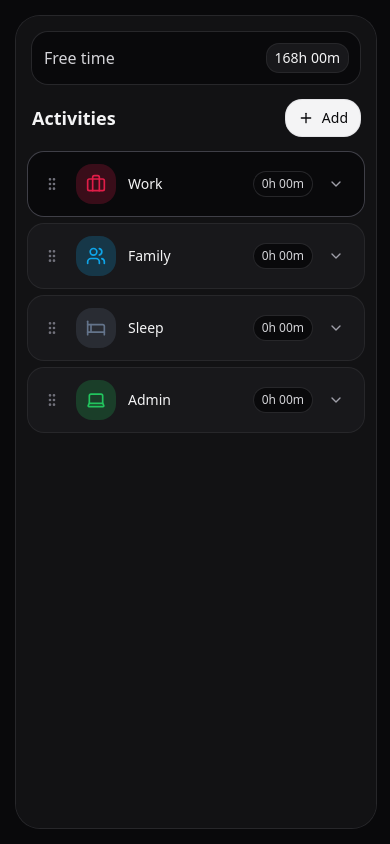
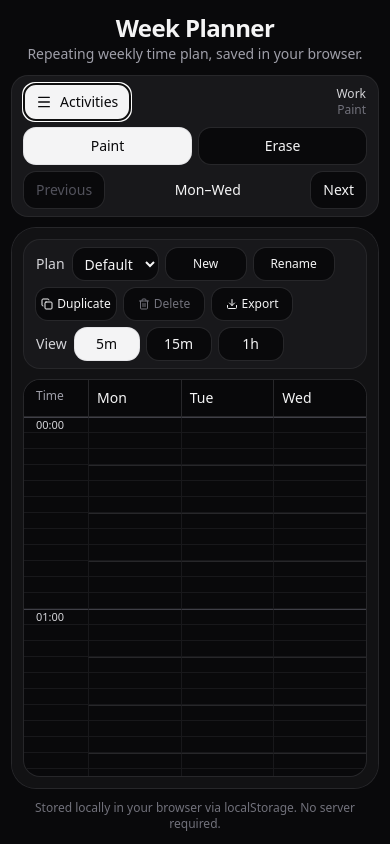
Before and after one commit to pat15312/week-planner, a React (Vite) app: page / in a window 390 px wide. Built offline with nearby package versions, Linux system fonts and the light colour scheme.

Commit message:
Add responsive three-day planner view

```diff
--- a/src/App.tsx
+++ b/src/App.tsx
@@ -28,6 +28,7 @@ import {
   ChevronUp,
   X,
   Trash2,
+  Menu,
 } from "lucide-react";
 import {
   addPlanAndSelect,
@@ -40,6 +41,8 @@ import {
   deletePlanAndSelectFallback,
   duplicatePlanAndSelect,
   makeDefaultPlan,
+  moveNarrowDayWindow,
+  narrowDayWindowIndices,
   renamePlan,
   reorderByIndex,
   summariseGroupedBlock,
@@ -75,8 +78,10 @@ import {
 // - Activity customisation (name, colour, icon)
 // - Pointer-based drag-to-reorder activities
 // - Right click ALWAYS erases
+// - Narrow screens below Tailwind xl (1280 CSS pixels) show a three-day window
 
 const DAYS = ["Mon", "Tue", "Wed", "Thu", "Fri", "Sat", "Sun"];
+const TOUCH_TAP_MOVE_THRESHOLD_PX = 10;
 
 const PRESET_COLOURS = [
   "#E11D48",
@@ -168,6 +173,10 @@ export default function App() {
   const [expandedActivityId, setExpandedActivityId] = useState<string | null>(null);
   const [pendingDeleteActivityId, setPendingDeleteActivityId] = useState<string | null>(null);
   const [pendingClearActivityId, setPendingClearActivityId] = useState<string | null>(null);
+  const [activitiesDrawerOpen, setActivitiesDrawerOpen] = useState(false);
+  const activitiesDrawerCloseButtonRef = useRef<HTMLButtonElement | null>(null);
+  const activitiesDrawerOpenButtonRef = useRef<HTMLButtonElement | null>(null);
+  const [narrowDayWindowStart, setNarrowDayWindowStart] = useState(0);
 
   // Grid view scale
   const [timeScale, setTimeScale] = useState<"5" | "15" | "60">("5");
@@ -177,6 +186,7 @@ export default function App() {
   const isMouseDownRef = useRef(false);
   const dragPaintModeRef = useRef<ToolMode>("paint");
   const lastPaintRef = useRef<{ day: number | null; row: number | null }>({ day: null, row: null });
+  const pendingTouchEditRef = useRef<{ pointerId: number; dayIndex: number; startRow: number; startX: number; startY: number; cancelled: boolean } | null>(null);
 
   // Pointer-based activity reordering
   const activityRowRefs = useRef<Map<string, HTMLDivElement>>(new Map());
@@ -251,17 +261,26 @@ export default function App() {
     return () => window.removeEventListener("mousedown", onDown);
   }, []);
 
-  // Escape closes modals
+  // Escape closes modals and the narrow activities drawer
   useEffect(() => {
-    if (!planModalOpen && !importExportOpen) return;
+    if (!planModalOpen && !importExportOpen && !activitiesDrawerOpen) return;
     const onKey = (e: KeyboardEvent) => {
       if (e.key !== "Escape") return;
       setPlanModalOpen(false);
       setImportExportOpen(false);
+      setActivitiesDrawerOpen(false);
     };
     window.addEventListener("keydown", onKey);
     return () => window.removeEventListener("keydown", onKey);
-  }, [planModalOpen, importExportOpen]);
+  }, [planModalOpen, importExportOpen, activitiesDrawerOpen]);
+
+  useEffect(() => {
+    if (activitiesDrawerOpen) {
+      activitiesDrawerCloseButtonRef.current?.focus();
+      return;
+    }
+    activitiesDrawerOpenButtonRef.current?.focus();
+  }, [activitiesDrawerOpen]);
 
   // When switching plan, collapse any open activity editors
   useEffect(() => {
@@ -290,34 +309,62 @@ export default function App() {
   }, [activePlan.activities]);
 
   const allocationSummary = useMemo(() => calculateAllocationSummary(activePlan), [activePlan]);
+  const visibleNarrowDayIndices = useMemo(() => narrowDayWindowIndices(narrowDayWindowStart), [narrowDayWindowStart]);
+  const visibleNarrowDaySet = useMemo(() => new Set(visibleNarrowDayIndices), [visibleNarrowDayIndices]);
+  const visibleDayRangeLabel = `${DAYS[visibleNarrowDayIndices[0]]}–${DAYS[visibleNarrowDayIndices[visibleNarrowDayIndices.length - 1]]}`;
+  const selectedActivity = activePlan.activities.find((activity) => activity.id === activePlan.selectedActivityId) ?? null;
 
   function applyRange(dayIndex: number, startRow: number, len: number, activityIdOrNull: string | null) {
     updateActivePlan((p) => ({ grid: updateGridRange(p.grid, dayIndex, startRow, len, activityIdOrNull) }));
   }
 
-  function onCellPointerEnter(dayIndex: number, startRow: number) {
-    if (!isMouseDownRef.current) return;
+  function applyActiveToolOnce(dayIndex: number, startRow: number, forcedMode?: ToolMode) {
+    const mode = forcedMode ?? activePlan.tool;
+    if (mode === "erase") applyRange(dayIndex, startRow, viewStep, null);
+    else applyRange(dayIndex, startRow, viewStep, activePlan.selectedActivityId ?? null);
+  }
+
+  function onCellPointerEnter(e: React.PointerEvent, dayIndex: number, startRow: number) {
+    if (e.pointerType !== "mouse" || !isMouseDownRef.current) return;
     const last = lastPaintRef.current;
     if (last.day === dayIndex && last.row === startRow) return;
     lastPaintRef.current = { day: dayIndex, row: startRow };
-
-    const mode = dragPaintModeRef.current || "paint";
-    if (mode === "erase") applyRange(dayIndex, startRow, viewStep, null);
-    else applyRange(dayIndex, startRow, viewStep, activePlan.selectedActivityId ?? null);
-  }
-
-  function onCellPointerDown(e: React.MouseEvent, dayIndex: number, startRow: number) {
+    applyActiveToolOnce(dayIndex, startRow, dragPaintModeRef.current || "paint");
+  }
+
+  function onCellPointerDown(e: React.PointerEvent, dayIndex: number, startRow: number) {
+    if (e.pointerType === "touch" || e.pointerType === "pen") {
+      if (e.button !== 0) return;
+      pendingTouchEditRef.current = { pointerId: e.pointerId, dayIndex, startRow, startX: e.clientX, startY: e.clientY, cancelled: false };
+      return;
+    }
+
     e.preventDefault();
-
     const buttons = e.buttons;
     const isRightClick = e.button === 2 || (buttons & 2) === 2;
 
     isMouseDownRef.current = true;
     lastPaintRef.current = { day: dayIndex, row: startRow };
     dragPaintModeRef.current = isRightClick ? "erase" : activePlan.tool;
-
-    if (dragPaintModeRef.current === "erase") applyRange(dayIndex, startRow, viewStep, null);
-    else applyRange(dayIndex, startRow, viewStep, activePlan.selectedActivityId ?? null);
+    applyActiveToolOnce(dayIndex, startRow, dragPaintModeRef.current);
+  }
+
+  function onCellPointerMove(e: React.PointerEvent) {
+    const pending = pendingTouchEditRef.current;
+    if (!pending || pending.pointerId !== e.pointerId) return;
+    if (Math.hypot(e.clientX - pending.startX, e.clientY - pending.startY) > TOUCH_TAP_MOVE_THRESHOLD_PX) pending.cancelled = true;
+  }
+
+  function onCellPointerUp(e: React.PointerEvent) {
+    const pending = pendingTouchEditRef.current;
+    if (!pending || pending.pointerId !== e.pointerId) return;
+    pendingTouchEditRef.current = null;
+    if (!pending.cancelled) applyActiveToolOnce(pending.dayIndex, pending.startRow);
+  }
+
+  function onCellPointerCancel(e: React.PointerEvent) {
+    const pending = pendingTouchEditRef.current;
+    if (pending?.pointerId === e.pointerId) pendingTouchEditRef.current = null;
   }
 
   function getStripeBackground(dayIndex: number, startRow: number) {
@@ -782,10 +829,9 @@ export default function App() {
     );
   }
 
-  return (
-    <div className="h-screen overflow-hidden bg-zinc-950 text-zinc-100">
-      <div className="mx-auto flex h-full max-w-[1400px] gap-4 p-4">
-        <aside className="flex w-[360px] shrink-0 flex-col overflow-hidden rounded-3xl bg-zinc-900/60 p-2 ring-1 ring-zinc-800">
+  function renderActivitiesPanel() {
+    return (
+      <>
           <div className="m-2 mb-4 shrink-0 rounded-2xl bg-zinc-950 p-3 ring-1 ring-zinc-800">
             <div className="flex items-center justify-between">
               <span className="text-zinc-300">Free time</span>
@@ -1060,9 +1106,43 @@ export default function App() {
                 );
               })}
             </div>
-          </aside>
-
-        <div className="flex min-w-[1100px] flex-1 flex-col overflow-hidden p-1">
+      </>
+    );
+  }
+
+  return (
+    <div className="h-screen overflow-hidden bg-zinc-950 text-zinc-100">
+      <div className="mx-auto flex h-full max-w-[1400px] gap-3 p-2 sm:p-4 xl:gap-4">
+        <aside className="hidden w-[360px] shrink-0 flex-col overflow-hidden rounded-3xl bg-zinc-900/60 p-2 ring-1 ring-zinc-800 xl:flex">
+          {renderActivitiesPanel()}
+        </aside>
+
+        {activitiesDrawerOpen ? (
+          <div className="fixed inset-0 z-40 xl:hidden" aria-modal="true" role="dialog" aria-label="Activities drawer">
+            <button
+              type="button"
+              className="absolute inset-0 h-full w-full bg-black/70"
+              aria-label="Close activities drawer"
+              onClick={() => setActivitiesDrawerOpen(false)}
+            />
+            <div id="activities-drawer" className="absolute inset-y-0 left-0 flex w-[min(360px,calc(100vw-24px))] flex-col overflow-hidden bg-zinc-900 p-2 shadow-2xl ring-1 ring-zinc-800">
+              <div className="mb-2 flex shrink-0 justify-end">
+                <button
+                  ref={activitiesDrawerCloseButtonRef}
+                  type="button"
+                  onClick={() => setActivitiesDrawerOpen(false)}
+                  className="flex items-center gap-2 rounded-2xl bg-zinc-950 px-3 py-2 text-sm ring-1 ring-zinc-800 hover:bg-zinc-800"
+                >
+                  <X className="h-4 w-4" />
+                  Close
+                </button>
+              </div>
+              {renderActivitiesPanel()}
+            </div>
+          </div>
+        ) : null}
+
+        <div className="flex min-w-0 flex-1 flex-col overflow-hidden p-1">
           <div className="mb-3 flex shrink-0 flex-col items-center text-center">
             <div className="text-2xl font-semibold tracking-tight">Week Planner</div>
             <div className="text-sm text-zinc-400">Repeating weekly time plan, saved in your browser.</div>
@@ -1073,14 +1153,67 @@ export default function App() {
             </div>
           ) : null}
 
+          <div className="mb-3 flex shrink-0 flex-col gap-2 rounded-2xl bg-zinc-900 px-3 py-2 text-sm ring-1 ring-zinc-800 xl:hidden">
+            <div className="flex items-center justify-between gap-2">
+              <button
+                ref={activitiesDrawerOpenButtonRef}
+                type="button"
+                onClick={() => setActivitiesDrawerOpen(true)}
+                aria-expanded={activitiesDrawerOpen}
+                aria-controls="activities-drawer"
+                className="flex items-center gap-2 rounded-xl bg-zinc-100 px-3 py-2 text-zinc-950 ring-1 ring-zinc-200"
+              >
+                <Menu className="h-4 w-4" />
+                Activities
+              </button>
+              <div className="min-w-0 text-right text-xs text-zinc-300">
+                <div className="truncate">{selectedActivity ? selectedActivity.name : "No activity selected"}</div>
+                <div className="text-zinc-500">{activePlan.tool === "paint" ? "Paint" : "Erase"}</div>
+              </div>
+            </div>
+            <div className="grid grid-cols-2 gap-2">
+              <button
+                onClick={() => updateActivePlan({ tool: "paint" })}
+                className={`rounded-xl px-3 py-2 ring-1 ${activePlan.tool === "paint" ? "bg-zinc-100 text-zinc-950 ring-zinc-200" : "bg-zinc-950 text-zinc-100 ring-zinc-800"}`}
+              >
+                Paint
+              </button>
+              <button
+                onClick={() => updateActivePlan({ tool: "erase" })}
+                className={`rounded-xl px-3 py-2 ring-1 ${activePlan.tool === "erase" ? "bg-zinc-100 text-zinc-950 ring-zinc-200" : "bg-zinc-950 text-zinc-100 ring-zinc-800"}`}
+              >
+                Erase
+              </button>
+            </div>
+            <div className="flex items-center justify-between gap-2">
+              <button
+                type="button"
+                onClick={() => setNarrowDayWindowStart((start) => moveNarrowDayWindow(start, -1))}
+                disabled={narrowDayWindowStart === 0}
+                className="rounded-xl bg-zinc-950 px-3 py-2 ring-1 ring-zinc-800 disabled:text-zinc-600"
+              >
+                Previous
+              </button>
+              <div className="font-medium" aria-live="polite">{visibleDayRangeLabel}</div>
+              <button
+                type="button"
+                onClick={() => setNarrowDayWindowStart((start) => moveNarrowDayWindow(start, 1))}
+                disabled={narrowDayWindowStart === 4}
+                className="rounded-xl bg-zinc-950 px-3 py-2 ring-1 ring-zinc-800 disabled:text-zinc-600"
+              >
+                Next
+              </button>
+            </div>
+          </div>
+
           <main className="flex min-h-0 flex-1 flex-col overflow-hidden rounded-3xl bg-zinc-900/60 p-2 ring-1 ring-zinc-800">
-            <div className="mb-3 ml-1 mr-1 mt-1 flex items-center justify-between rounded-2xl bg-zinc-900 px-3 py-2 text-sm ring-1 ring-zinc-800">
-              <div className="flex items-center gap-2">
+            <div className="mb-3 ml-1 mr-1 mt-1 flex flex-wrap items-center justify-between gap-2 rounded-2xl bg-zinc-900 px-3 py-2 text-sm ring-1 ring-zinc-800">
+              <div className="flex flex-wrap items-center gap-2">
                 <span className="text-zinc-300">Plan</span>
                 <select
                   value={activePlan.id}
                   onChange={(e) => setActivePlanId(e.target.value)}
-                  className="h-8 rounded-xl bg-zinc-950 px-2 text-sm outline-none ring-1 ring-zinc-800 focus:ring-zinc-700"
+                  className="h-8 min-w-0 rounded-xl bg-zinc-950 px-2 text-sm outline-none ring-1 ring-zinc-800 focus:ring-zinc-700"
                 >
                   {plans.map((p) => (
                     <option key={p.id} value={p.id}>
@@ -1131,7 +1264,7 @@ export default function App() {
                 </button>
               </div>
 
-              <div className="flex items-center gap-2">
+              <div className="hidden items-center gap-2 xl:flex">
                 <button
                   onClick={() => updateActivePlan({ tool: "paint" })}
                   className={`flex items-center gap-2 rounded-xl px-3 py-1.5 text-sm ring-1 transition ${
@@ -1179,10 +1312,10 @@ export default function App() {
             </div>
             <div className="mb-1 ml-1 mr-1 min-h-0 flex-1 overflow-hidden rounded-2xl bg-zinc-950 ring-1 ring-zinc-800">
               <div className="h-full overflow-auto">
-                <div className="sticky top-0 z-10 grid grid-cols-[84px_repeat(7,1fr)] overflow-hidden rounded-t-2xl bg-zinc-950/95 backdrop-blur">
+                <div className="sticky top-0 z-10 grid grid-cols-[64px_repeat(3,minmax(0,1fr))] xl:grid-cols-[84px_repeat(7,minmax(0,1fr))] overflow-hidden rounded-t-2xl bg-zinc-950/95 backdrop-blur">
                   <div className="border-b border-zinc-800 px-3 py-2 text-xs text-zinc-400">Time</div>
-                  {DAYS.map((d) => (
-                    <div key={d} className="border-b border-l border-zinc-800 px-3 py-2">
+                  {DAYS.map((d, dayIndex) => (
+                    <div key={d} className={`border-b border-l border-zinc-800 px-2 py-2 xl:px-3 ${visibleNarrowDaySet.has(dayIndex) ? "" : "hidden xl:block"}`}>
                       <div className="text-sm font-medium">{d}</div>
                     </div>
                   ))}
@@ -1196,7 +1329,7 @@ export default function App() {
                   const rowHeight = viewStep === 1 ? 16 : viewStep === 3 ? 18 : 32;
 
                   return (
-                    <div key={visIndex} className="grid grid-cols-[84px_repeat(7,1fr)]">
+                    <div key={visIndex} className="grid grid-cols-[64px_repeat(3,minmax(0,1fr))] xl:grid-cols-[84px_repeat(7,minmax(0,1fr))]">
                       <div
                         className={`flex items-center border-b border-zinc-900 px-3 text-[11px] ${
                           showLabel ? "text-zinc-300" : "text-zinc-600"
@@ -1218,9 +1351,12 @@ export default function App() {
                             <div
                               key={dayIndex}
                               onContextMenu={(e) => e.preventDefault()}
-                              onMouseDown={(e) => onCellPointerDown(e, dayIndex, startRow)}
-                              onMouseEnter={() => onCellPointerEnter(dayIndex, startRow)}
-                              className={`relative cursor-crosshair select-none border-b border-l border-zinc-900 px-1 ${
+                              onPointerDown={(e) => onCellPointerDown(e, dayIndex, startRow)}
+                              onPointerEnter={(e) => onCellPointerEnter(e, dayIndex, startRow)}
+                              onPointerMove={onCellPointerMove}
+                              onPointerUp={onCellPointerUp}
+                              onPointerCancel={onCellPointerCancel}
+                              className={`relative cursor-crosshair select-none border-b border-l border-zinc-900 px-1 touch-pan-y ${visibleNarrowDaySet.has(dayIndex) ? "" : "hidden xl:block"} ${
                                 isHour ? "border-t-zinc-700 border-t" : isQuarterHour ? "border-t-zinc-800 border-t" : ""
                               }`}
                               style={{
@@ -1243,9 +1379,12 @@ export default function App() {
                             <div
                               key={dayIndex}
                               onContextMenu={(e) => e.preventDefault()}
-                              onMouseDown={(e) => onCellPointerDown(e, dayIndex, startRow)}
-                              onMouseEnter={() => onCellPointerEnter(dayIndex, startRow)}
-                              className={`relative cursor-crosshair select-none border-b border-l border-zinc-900 ${
+                              onPointerDown={(e) => onCellPointerDown(e, dayIndex, startRow)}
+                              onPointerEnter={(e) => onCellPointerEnter(e, dayIndex, startRow)}
+                              onPointerMove={onCellPointerMove}
+                              onPointerUp={onCellPointerUp}
+                              onPointerCancel={onCellPointerCancel}
+                              className={`relative cursor-crosshair select-none border-b border-l border-zinc-900 touch-pan-y ${visibleNarrowDaySet.has(dayIndex) ? "" : "hidden xl:block"} ${
                                 isHour ? "border-t-zinc-700 border-t" : isQuarterHour ? "border-t-zinc-800 border-t" : ""
                               }`}
                               style={{ height: rowHeight, backgroundImage: cellInfo.gradient }}
@@ -1258,9 +1397,12 @@ export default function App() {
                           <div
                             key={dayIndex}
                             onContextMenu={(e) => e.preventDefault()}
-                            onMouseDown={(e) => onCellPointerDown(e, dayIndex, startRow)}
-                            onMouseEnter={() => onCellPointerEnter(dayIndex, startRow)}
-                            className={`relative cursor-crosshair select-none border-b border-l border-zinc-900 ${
+                            onPointerDown={(e) => onCellPointerDown(e, dayIndex, startRow)}
+                            onPointerEnter={(e) => onCellPointerEnter(e, dayIndex, startRow)}
+                            onPointerMove={onCellPointerMove}
+                            onPointerUp={onCellPointerUp}
+                            onPointerCancel={onCellPointerCancel}
+                            className={`relative cursor-crosshair select-none border-b border-l border-zinc-900 touch-pan-y ${visibleNarrowDaySet.has(dayIndex) ? "" : "hidden xl:block"} ${
                               isHour ? "border-t-zinc-700 border-t" : isQuarterHour ? "border-t-zinc-800 border-t" : ""
                             }`}
                             style={{ height: rowHeight, background: "transparent" }}
--- a/src/domain/planner.ts
+++ b/src/domain/planner.ts
@@ -22,6 +22,24 @@ export const DAYS_PER_WEEK = 7;
 export const CELLS_PER_DAY = 288;
 export const MINUTES_PER_CELL = 5;
 export const WEEK_TOTAL_MINUTES = DAYS_PER_WEEK * CELLS_PER_DAY * MINUTES_PER_CELL;
+
+export const NARROW_DAY_WINDOW_SIZE = 3;
+export const MIN_NARROW_DAY_WINDOW_START = 0;
+export const MAX_NARROW_DAY_WINDOW_START = DAYS_PER_WEEK - NARROW_DAY_WINDOW_SIZE;
+
+export function clampNarrowDayWindowStart(startDayIndex: number) {
+  if (!Number.isFinite(startDayIndex)) return MIN_NARROW_DAY_WINDOW_START;
+  return Math.min(MAX_NARROW_DAY_WINDOW_START, Math.max(MIN_NARROW_DAY_WINDOW_START, Math.trunc(startDayIndex)));
+}
+
+export function moveNarrowDayWindow(startDayIndex: number, direction: -1 | 1) {
+  return clampNarrowDayWindowStart(startDayIndex + direction);
+}
+
+export function narrowDayWindowIndices(startDayIndex: number) {
+  const clampedStart = clampNarrowDayWindowStart(startDayIndex);
+  return Array.from({ length: NARROW_DAY_WINDOW_SIZE }, (_, offset) => clampedStart + offset);
+}
 
 export function uid() {
   return Math.random().toString(36).slice(2, 10) + Date.now().toString(36);
```
Also changed, not shown: 4 other files (tests, documents, lock files or other folders).
